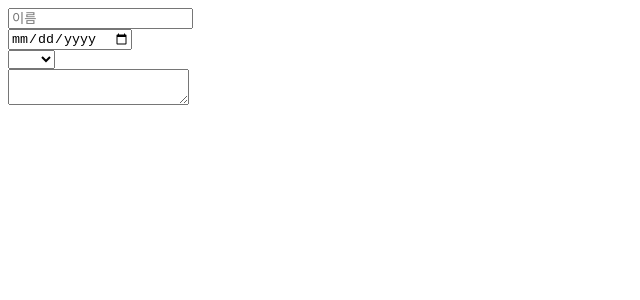
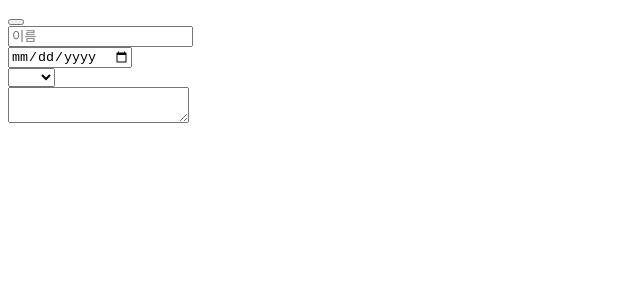
Before and after one commit to yujsoo/onebite-react, a React (Vite) app in the folder section05/: page / in a window 1280 px wide. Shown: the top 300 px of the page, without its empty margins (0-640 px from the left). Built offline with nearby package versions, Linux system fonts and the light colour scheme.

Commit message:
241108 수업내용 - useRef로 컴포넌트의 변수 생성하기1

```diff
--- a/section05/src/components/Register.jsx
+++ b/section05/src/components/Register.jsx
@@ -1,4 +1,4 @@
-import React, { useState } from 'react'
+import React, { useRef, useState } from 'react'
 
 // 간단한 회원가입 폼
 // 1. 이름
@@ -14,7 +14,9 @@ const Register = () => {
         country : "",
         bio : ""
     })
-    // console.log(input)
+
+    const refObj = useRef(0);
+    console.log("Register 렌더링") // 이 부분은 렌더링이 일어나지 않음
 
     // 통합 이벤트 핸들러
     const onChange = (e) => {
@@ -24,41 +26,12 @@ const Register = () => {
         })
     }
 
-    {/*
-    // 생년월일
-    const onChangeBirth = (e) => {
-        setInput({
-            ...input, // 기존 값을 변경하지 않고 그대로 유지하도록
-            birth : e.target.value
-        })
-    }
-
-    // 이름
-    const onChangedName = (e) => {
-        setInput({
-            ...input, // 기존 값을 변경하지 않고 그대로 유지하도록
-            name : e.target.value
-        })
-    }
-
-    // 국적
-    const onChangedCountry = (e) => {
-        setInput({
-            ...input, // 기존 값을 변경하지 않고 그대로 유지하도록
-            country : e.target.value
-        })
-    }
-
-    const onChangedBio = (e) => {
-        setInput({
-            ...input, // 기존 값을 변경하지 않고 그대로 유지하도록
-            bio : e.target.value
-        })
-    }
-    */}
-
     return (
     <div>
+        <button onClick={() => { // 이벤트 핸들러만 실행된다.
+            refObj.current++
+            console.log(refObj.current)
+        }}></button>
         <div>
             <input name="name" value={input.name} onChange={onChange} type="text" placeholder={"이름"} />
             {input.name}
```
